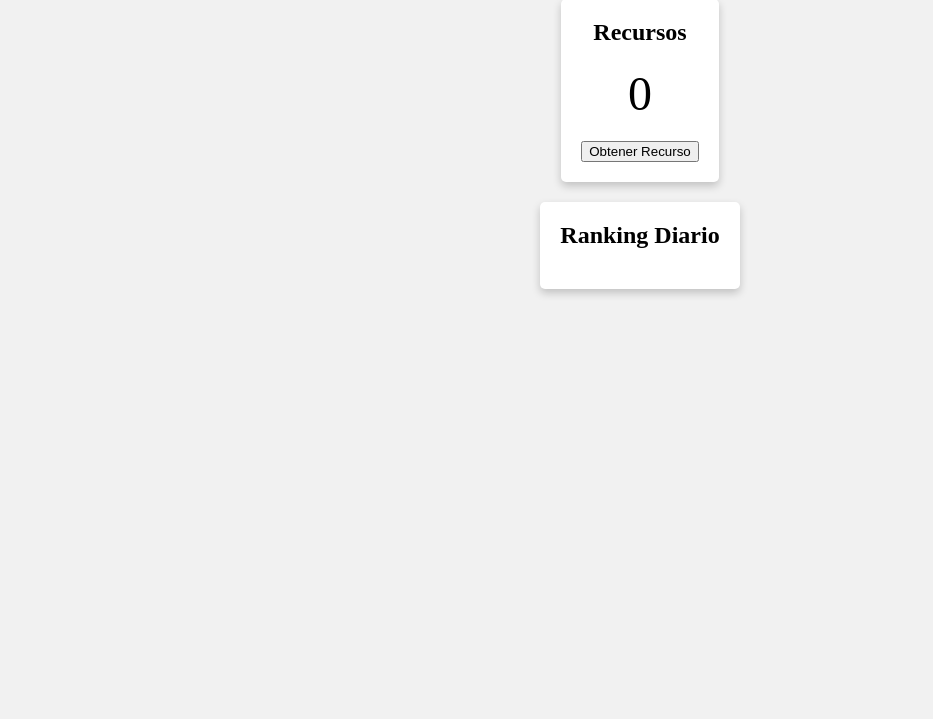
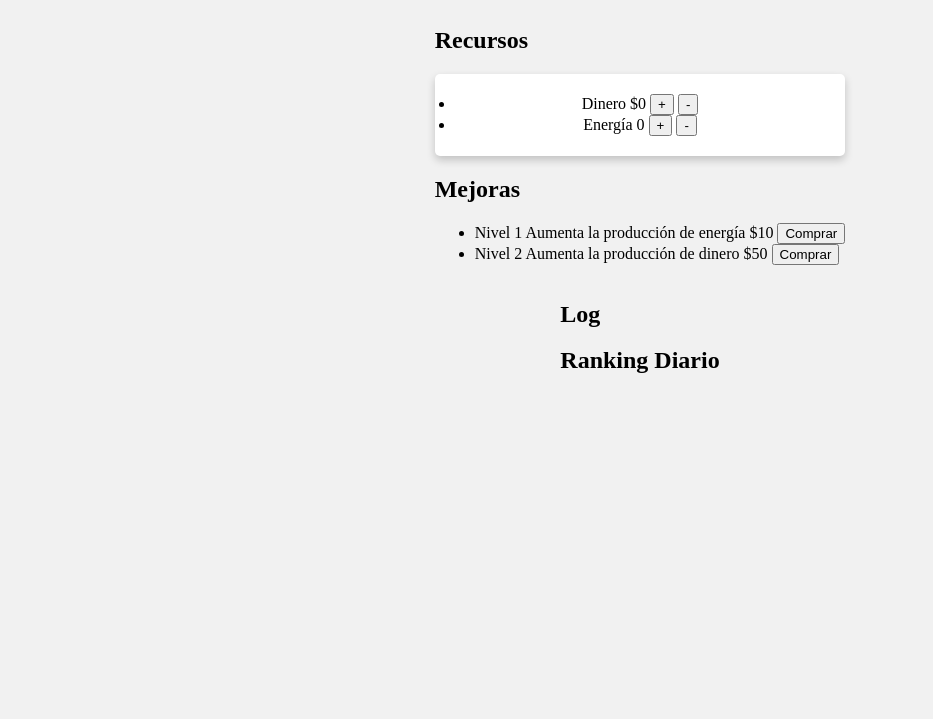
Before and after one commit to Rubtururu/lol01, a plain HTML site: page index.htm in a window 1280 px wide. Shown: the part 81-800 px from the top of the page, without its empty margins (0-933 px from the left). Drawn offline with Linux system fonts and the light colour scheme.

Commit message:
Update index.htm

```diff
--- a/index.htm
+++ b/index.htm
@@ -1,24 +1,62 @@
 <!DOCTYPE html>
-<html lang="en">
+<html>
 <head>
   <meta charset="UTF-8">
-  <title>Juego Idle con Ranking Diario</title>
+  <title>Juego Idle de Gestión de Economía</title>
   <link rel="stylesheet" href="style.css">
 </head>
 <body>
-  <h1>Juego Idle con Ranking Diario</h1>
   <div class="container">
-    <div class="resources">
-      <h2>Recursos</h2>
-      <p id="resource-count">0</p>
-      <button id="resource-btn">Obtener Recurso</button>
+    <h1>Juego Idle de Gestión de Economía</h1>
+    <div class="row">
+      <div class="column">
+        <h2>Recursos</h2>
+        <ul class="resources">
+          <li class="resource" id="resource1">
+            <span class="resource-name">Dinero</span>
+            <span class="resource-amount">$0</span>
+            <button class="btn-increase" id="btn-increase1">+</button>
+            <button class="btn-decrease" id="btn-decrease1">-</button>
+          </li>
+          <li class="resource" id="resource2">
+            <span class="resource-name">Energía</span>
+            <span class="resource-amount">0</span>
+            <button class="btn-increase" id="btn-increase2">+</button>
+            <button class="btn-decrease" id="btn-decrease2">-</button>
+          </li>
+        </ul>
+      </div>
+      <div class="column">
+        <h2>Mejoras</h2>
+        <ul class="upgrades">
+          <li class="upgrade" id="upgrade1">
+            <span class="upgrade-name">Nivel 1</span>
+            <span class="upgrade-description">Aumenta la producción de energía</span>
+            <span class="upgrade-cost">$10</span>
+            <button class="btn-upgrade" id="btn-upgrade1">Comprar</button>
+          </li>
+          <li class="upgrade" id="upgrade2">
+            <span class="upgrade-name">Nivel 2</span>
+            <span class="upgrade-description">Aumenta la producción de dinero</span>
+            <span class="upgrade-cost">$50</span>
+            <button class="btn-upgrade" id="btn-upgrade2">Comprar</button>
+          </li>
+        </ul>
+      </div>
     </div>
-    <div class="leaderboard">
-      <h2>Ranking Diario</h2>
-      <ol id="leaderboard-list">
-      </ol>
+    <div class="row">
+      <div class="column">
+        <h2>Log</h2>
+        <ul class="log" id="log">
+        </ul>
+      </div>
+      <div class="column">
+        <h2>Ranking Diario</h2>
+        <ol class="ranking" id="ranking">
+        </ol>
+      </div>
     </div>
   </div>
-  <script src="script.js"></script>
+  <script src="app.js"></script>
 </body>
 </html>
```
